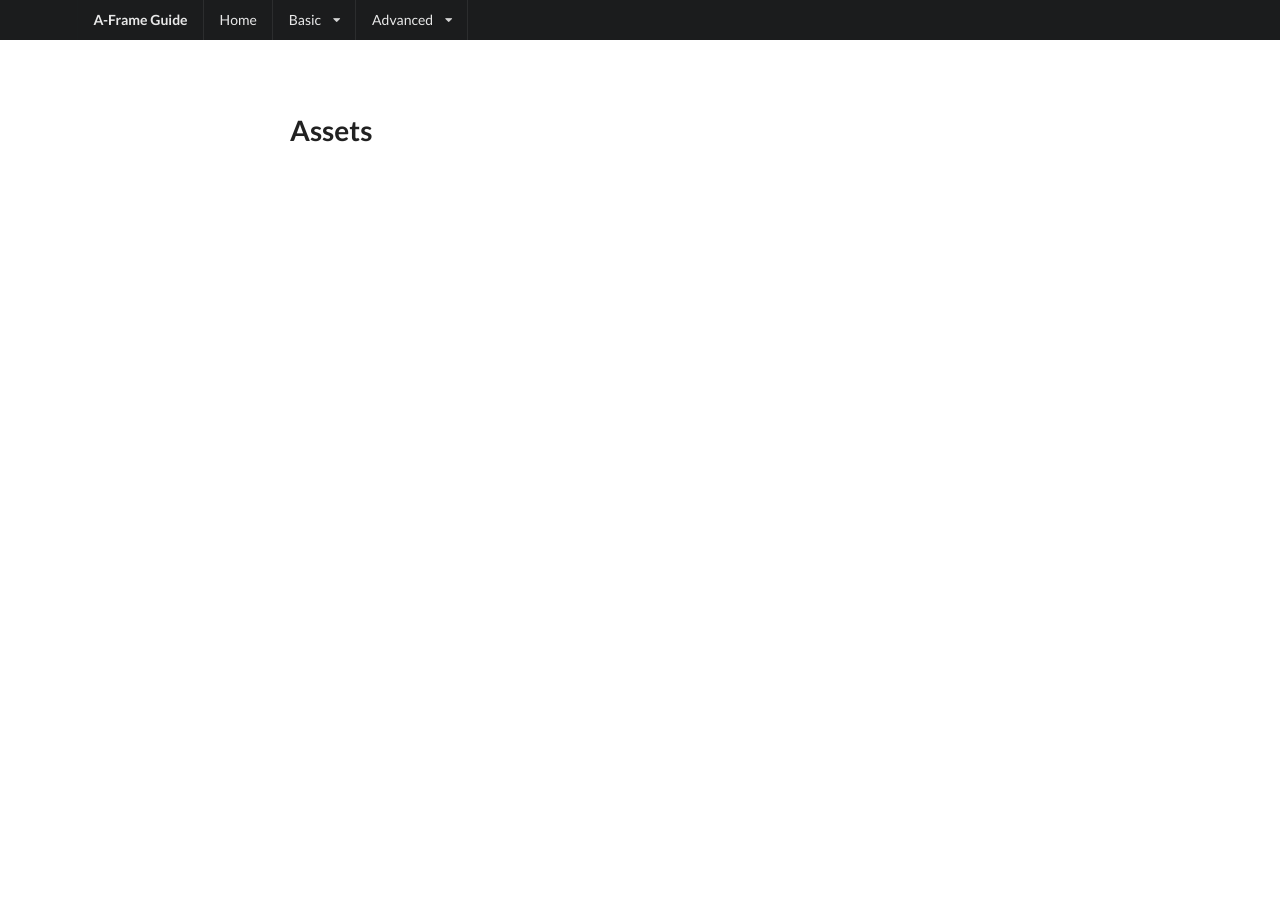
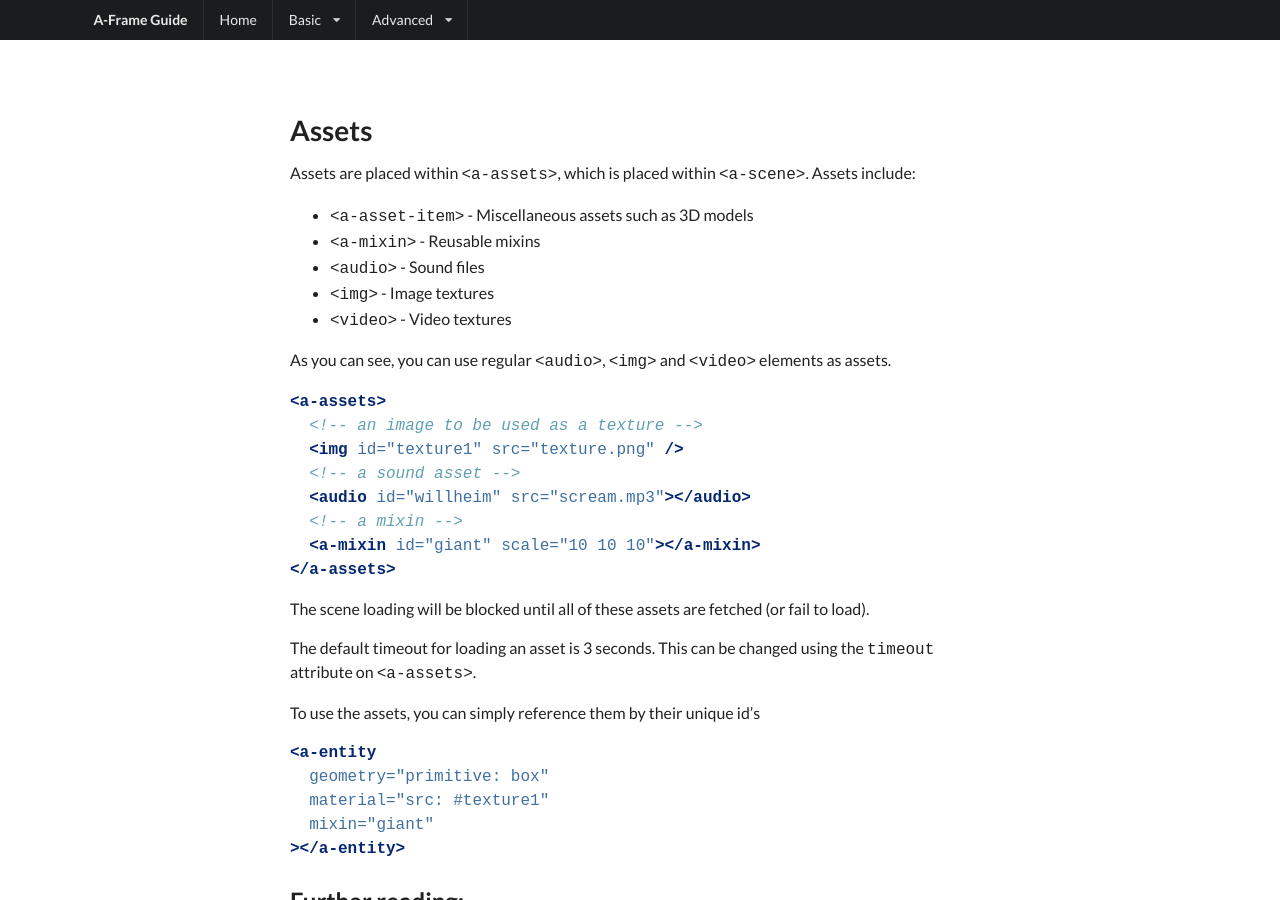
Before and after one commit to omgmog/gdd-aframe-guide, a Jekyll site: the page built from src/basic/assets.md, in a window 1280 px wide and 900 px high. Built offline with Jekyll 4.4.1, drawn with Linux system fonts in a browser that asks for light colours; some of the changed text lies outside the part shown.

Commit message:
Added more basic content

````diff
--- a/src/basic/assets.md
+++ b/src/basic/assets.md
@@ -4,3 +4,42 @@ title: Assets
 type: basic
 order: 4
 ---
+
+Assets are placed within `<a-assets>`, which is placed within `<a-scene>`. Assets include:
+
+- `<a-asset-item>` - Miscellaneous assets such as 3D models
+- `<a-mixin>` - Reusable mixins
+- `<audio>` - Sound files
+- `<img>` - Image textures
+- `<video>` - Video textures
+
+As you can see, you can use regular `<audio>`, `<img>` and `<video>` elements as assets.
+
+```html
+<a-assets>
+  <!-- an image to be used as a texture -->
+  <img id="texture1" src="texture.png" />
+  <!-- a sound asset -->
+  <audio id="willheim" src="scream.mp3"></audio>
+  <!-- a mixin -->
+  <a-mixin id="giant" scale="10 10 10"></a-mixin>
+</a-assets>
+```
+
+The scene loading will be blocked until all of these assets are fetched (or fail to load).
+
+The default timeout for loading an asset is 3 seconds. This can be changed using the `timeout` attribute on `<a-assets>`.
+
+To use the assets, you can simply reference them by their unique id's
+
+```html
+<a-entity
+  geometry="primitive: box"
+  material="src: #texture1"
+  mixin="giant"
+></a-entity>
+```
+
+## Further reading:
+
+- [A-Frame Docs: Asset Management](https://aframe.io/docs/0.2.0/core/asset-management-system.html)
````
Also changed, not shown: src/basic/animation.md (+26 -0 lines), src/basic/entities.md (+1 -1 lines), src/basic/interaction.md (+1 -1 lines), src/basic/position.md (+1 -1 lines), src/basic/sizing.md (+1 -1 lines).
